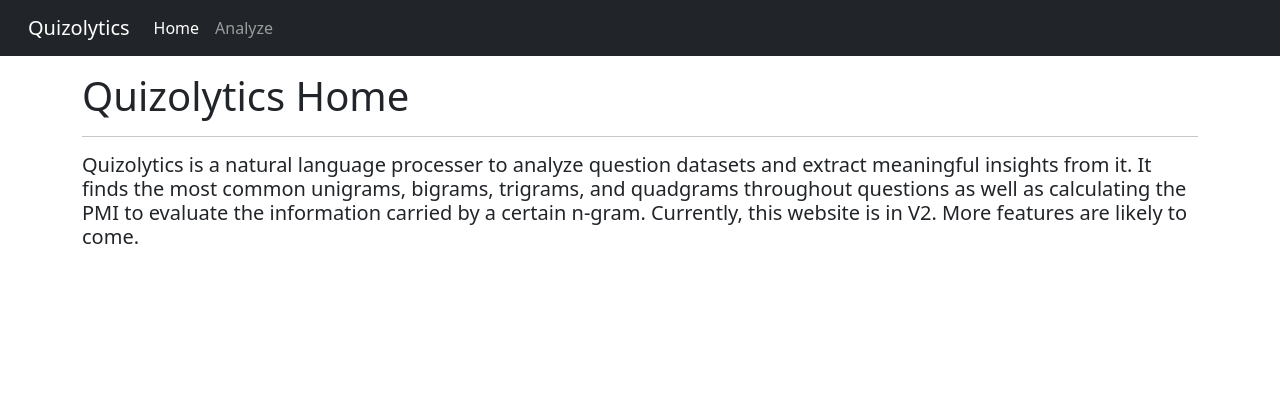
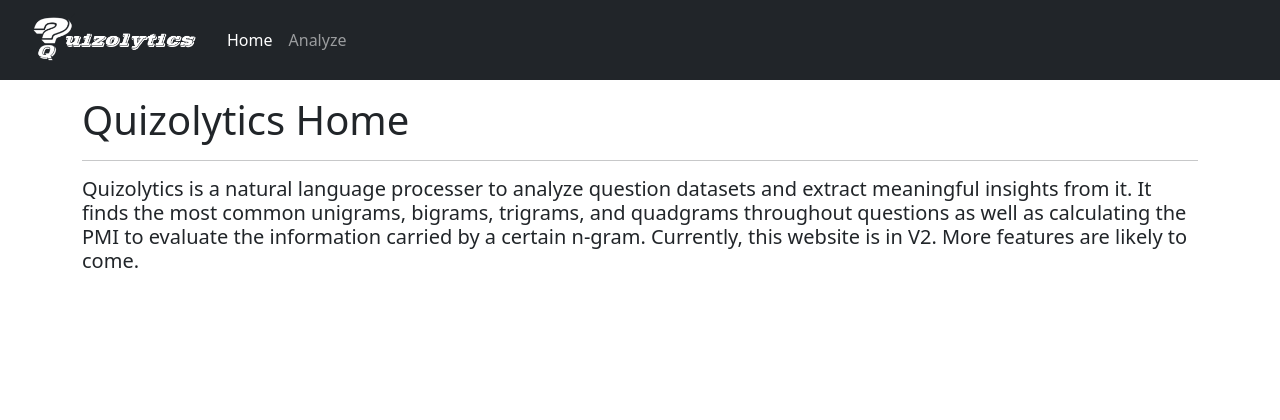
Before and after one commit to Saptak625/Quizolytics, a Flask app: page / in a window 1280 px wide. Shown: the top 420 px of the page. Run offline with Flask 2, Linux system fonts and the light colour scheme; some libraries are stand-ins or nearby versions.

Commit message:
Favicon.ico and Logo

```diff
--- a/templates/template.html
+++ b/templates/template.html
@@ -4,6 +4,7 @@
     <meta charset="utf-8">
     <meta name="viewport" content="width=device-width, initial-scale=1">
     <title>Quizolytics - {% block title %}{% endblock title %}</title>
+    <link rel="icon" type="image/x-icon" href="{{ url_for('static', filename = 'favicon.ico') }}">
     <link href="https://cdn.jsdelivr.net/npm/bootstrap@5.2.1/dist/css/bootstrap.min.css" rel="stylesheet" integrity="sha384-iYQeCzEYFbKjA/T2uDLTpkwGzCiq6soy8tYaI1GyVh/UjpbCx/TYkiZhlZB6+fzT" crossorigin="anonymous">
     <script src="https://kit.fontawesome.com/5800fa36a9.js" crossorigin="anonymous"></script>
     {% block head %}{% endblock head %}
@@ -12,8 +13,8 @@
     <nav class="navbar navbar-expand-lg navbar-dark bg-dark sticky-top">
   <div class="container-fluid">
     <a class="navbar-brand ms-3" href="/">
-<!--       <img src="{{ url_for('static', filename = 'logo.png') }}" alt="Logo" width="50px"> -->
-      Quizolytics
+      <img src="{{ url_for('static', filename = 'quizolytics_logo.png') }}" alt="Logo" width="175px">
+<!--       Quizolytics -->
     </a>
     <button class="navbar-toggler" type="button" data-bs-toggle="collapse" data-bs-target="#navbarSupportedContent" aria-controls="navbarSupportedContent" aria-expanded="false" aria-label="Toggle navigation">
       <span class="navbar-toggler-icon"></span>
```
Also changed, not shown: static/favicon.ico (added), static/logo.png (added), static/quizolytics_logo.png (added).
